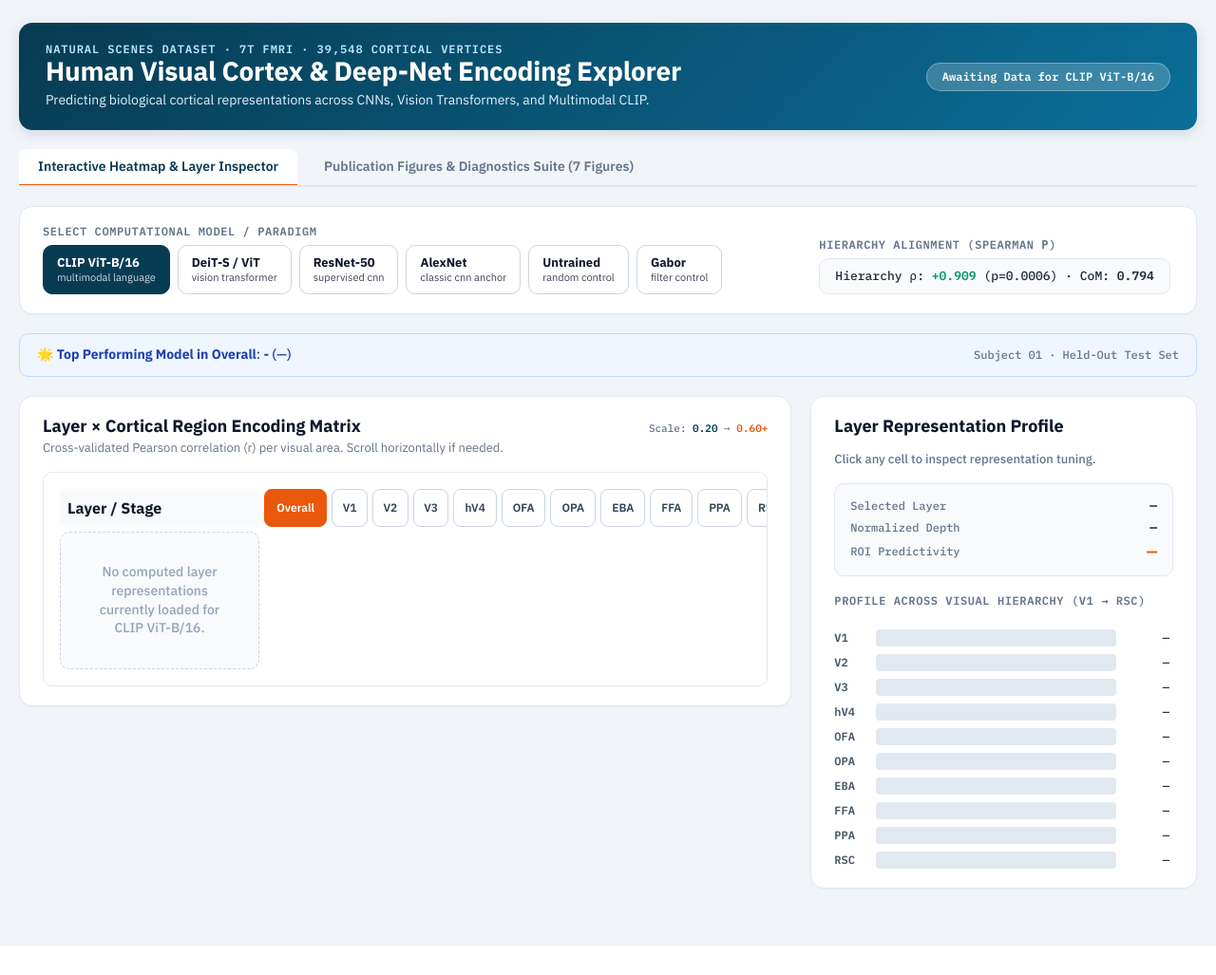
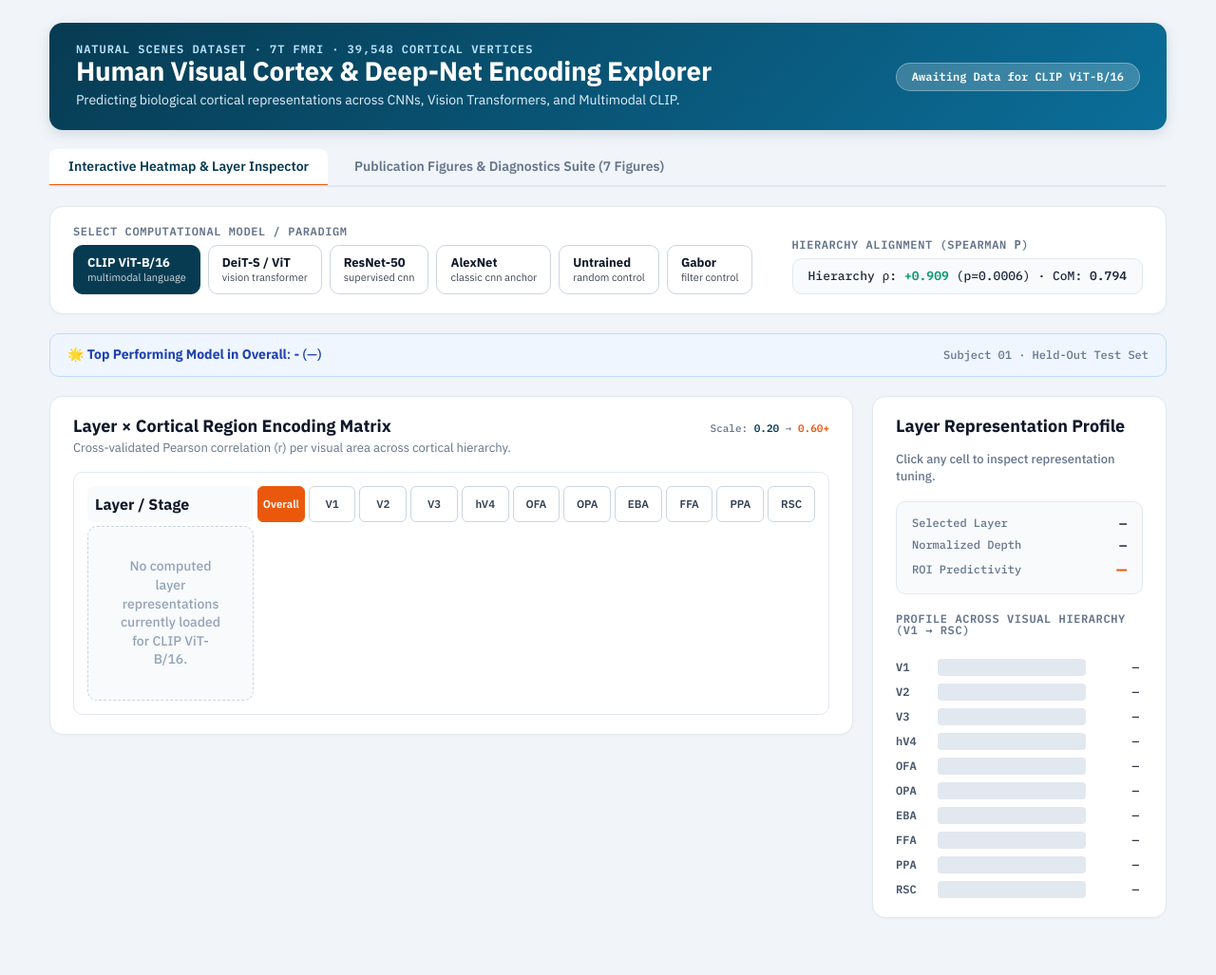
Before and after one commit to sarimahsan/humanvisual-cortex-and-deepnets, a Python web app: template app/templates/index.html in a window 1280 px wide. Shown: the whole page at 95% size. Before the commit the page ends 996 px from the top, so only its background shows below. Run offline with Jinja, Linux system fonts and the light colour scheme; the template is opened without the code that fills it, so the values that code supplies are empty.

Commit message:
Eliminate horizontal scrollbar on encoding matrix and optimize layout spacing

```diff
--- a/app/static/style.css
+++ b/app/static/style.css
@@ -36,8 +36,8 @@ button:focus-visible {
 
 /* App Container */
 .app-container {
-  width: 100%;
-  max-width: 1400px;
+  width: 95%;
+  max-width: 1640px;
   margin: 0 auto;
   padding: 24px 20px 60px;
   display: flex;
@@ -216,7 +216,7 @@ button:focus-visible {
 /* Main Split Layout */
 .main-grid {
   display: grid;
-  grid-template-columns: 2fr 1fr;
+  grid-template-columns: 1fr 310px;
   gap: 20px;
   align-items: start;
 }
@@ -227,7 +227,7 @@ button:focus-visible {
   }
 }
 
-/* Matrix & Heatmap Table (NO OVERFLOW) */
+/* Matrix & Heatmap Table (Fits width with ZERO scrollbars) */
 .matrix-container {
   display: flex;
   flex-direction: column;
@@ -252,31 +252,21 @@ button:focus-visible {
   border: 1px solid #E2E8F0;
   border-radius: 10px;
   background: #FFFFFF;
-  padding: 12px;
-  scrollbar-width: thin;
-  scrollbar-color: #CBD5E1 #F8FAFC;
+  padding: 10px;
+  scrollbar-width: none; /* Hide scrollbar across all engines */
+  -ms-overflow-style: none;
 }
 
 .matrix-scroll-wrapper::-webkit-scrollbar {
-  height: 8px;
-}
-
-.matrix-scroll-wrapper::-webkit-scrollbar-track {
-  background: #F8FAFC;
-  border-radius: 4px;
-}
-
-.matrix-scroll-wrapper::-webkit-scrollbar-thumb {
-  background: #CBD5E1;
-  border-radius: 4px;
+  display: none; /* WebKit scrollbar suppression */
 }
 
 .matrix-table {
   display: table;
   width: 100%;
-  min-width: 780px;
+  table-layout: fixed;
   border-collapse: separate;
-  border-spacing: 5px;
+  border-spacing: 4px;
 }
 
 .matrix-header-row {
@@ -290,25 +280,22 @@ button:focus-visible {
 .matrix-cell-th {
   display: table-cell;
   vertical-align: middle;
+  width: calc((100% - 175px) / 11);
 }
 
 .matrix-layer-label {
   display: table-cell;
   vertical-align: middle;
-  width: 210px;
-  min-width: 200px;
-  max-width: 240px;
+  width: 175px;
+  min-width: 150px;
+  max-width: 190px;
   color: #0F172A;
-  padding: 6px 12px 6px 8px;
-  position: sticky;
-  left: 0;
+  padding: 6px 10px 6px 6px;
   background: #FFFFFF;
-  z-index: 3;
-  box-shadow: 2px 0 4px -2px rgba(0, 0, 0, 0.06);
 }
 
 .layer-display-title {
-  font: 700 13px/1.3 'IBM Plex Sans', -apple-system, BlinkMacSystemFont, sans-serif;
+  font: 700 12.5px/1.3 'IBM Plex Sans', -apple-system, BlinkMacSystemFont, sans-serif;
   color: #0F172A;
   white-space: nowrap;
   overflow: hidden;
@@ -316,7 +303,7 @@ button:focus-visible {
 }
 
 .layer-display-code {
-  font: 500 11px/1.2 'IBM Plex Mono', monospace;
+  font: 500 10.5px/1.2 'IBM Plex Mono', monospace;
   color: #64748B;
   white-space: nowrap;
   overflow: hidden;
@@ -326,10 +313,10 @@ button:focus-visible {
 
 .btn-area {
   width: 100%;
-  min-height: 40px;
-  padding: 6px 8px;
-  border-radius: 8px;
-  font: 600 12px/1.2 'IBM Plex Sans', sans-serif;
+  min-height: 38px;
+  padding: 5px 2px;
+  border-radius: 6px;
+  font: 600 11.5px/1.2 'IBM Plex Sans', sans-serif;
   border: 1px solid #CBD5E1;
   background: #FFFFFF;
   color: #334155;
@@ -351,13 +338,15 @@ button:focus-visible {
   display: table-cell;
   vertical-align: middle;
   text-align: center;
-  height: 44px;
-  min-width: 52px;
+  height: 42px;
   border-radius: 6px;
-  font: 500 12px/1 'IBM Plex Mono', monospace;
+  font: 500 11.5px/1 'IBM Plex Mono', monospace;
   cursor: pointer;
   border: 1px solid transparent;
   transition: transform 0.1s ease, box-shadow 0.1s ease;
+  overflow: hidden;
+  text-overflow: ellipsis;
+  white-space: nowrap;
 }
 
 .heatmap-cell:hover {
--- a/app/templates/index.html
+++ b/app/templates/index.html
@@ -63,7 +63,7 @@
             <div>
               <h2 style="margin:0; font:700 18px/1.2 'IBM Plex Sans',sans-serif;">Layer × Cortical Region Encoding Matrix</h2>
               <div id="heatmapSubtitle" style="font:400 13px/1.4 'IBM Plex Sans',sans-serif; color:#64748B; margin-top:4px;">
-                Cross-validated Pearson correlation (r) per visual area. Scroll horizontally if needed.
+                Cross-validated Pearson correlation (r) per visual area across cortical hierarchy.
               </div>
             </div>
             <div style="font:500 11px/1 'IBM Plex Mono',monospace; color:#64748B;">
```
